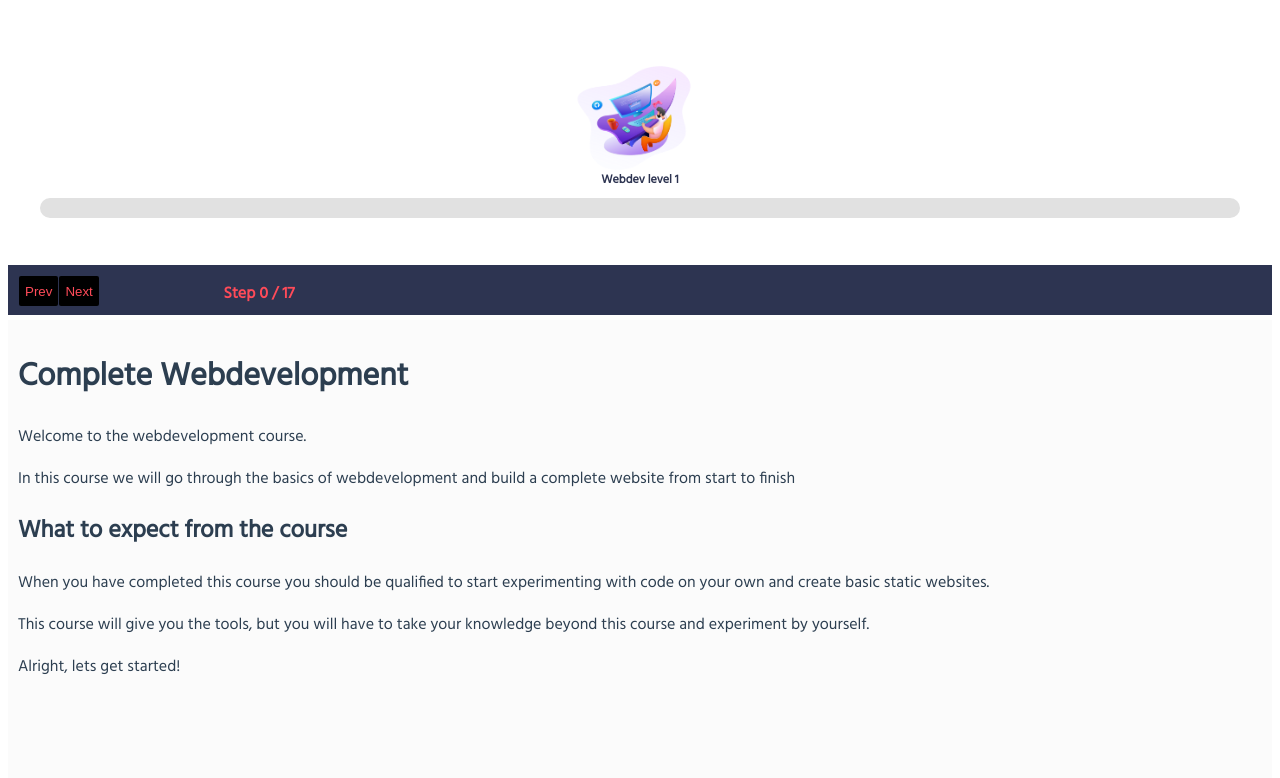
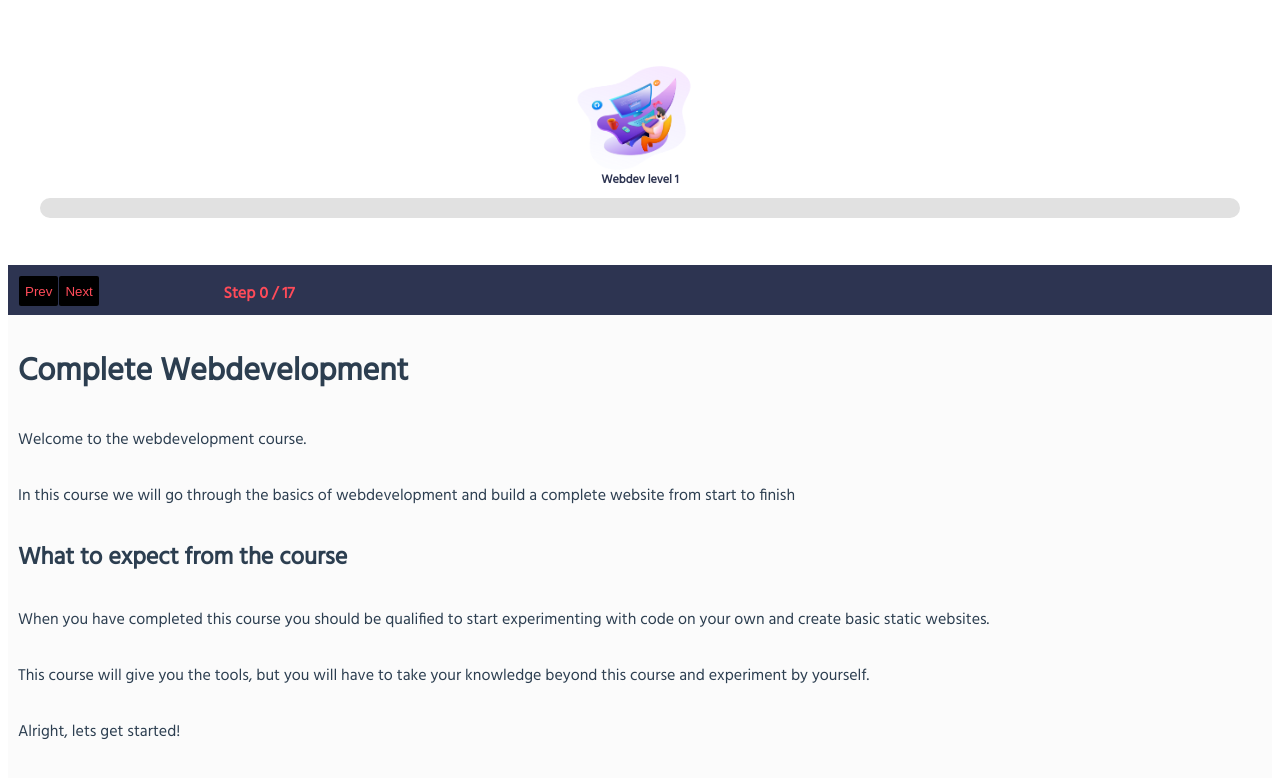
Before and after one commit to torgerious/codify, a Vue app: page /editor in a window 1280 px wide. Shown: the top 778 px of the page. Built offline with nearby package versions, Linux system fonts and the light colour scheme.

Commit message:
improve code structure

```diff
--- a/src/main.ts
+++ b/src/main.ts
@@ -1,7 +1,7 @@
 import Vue from 'vue'
 import App from './App.vue'
 import router from './router'
-import store from './store'
+import {store} from "@/store";
 // @ts-ignore
 // import VueCodemirror from 'vue-codemirror';
 // import 'codemirror/lib/codemirror.css';
--- /dev/null
+++ b/src/store/questions.ts
@@ -0,0 +1,34 @@
+import { GetterTree, MutationTree, ActionTree } from "vuex";
+
+
+export interface UserState {
+}
+
+export const enum mutationStringUser{
+}
+export const enum actionStringUser{
+
+}
+export const enum getterStringUser{
+}
+
+export const state:UserState = {
+};
+
+export const getters: GetterTree<UserState, any> = {
+};
+
+export const mutations: MutationTree<any> = {
+};
+
+export const actions: ActionTree<UserState, any> = {
+
+
+};
+
+export const questions = {
+    actions,
+    mutations,
+    getters,
+    state
+};
--- a/src/views/Editor.vue
+++ b/src/views/Editor.vue
@@ -25,11 +25,63 @@
         @Prop({default:''}) correctAnswer: string | undefined;
         @Prop({default:'text/html'}) language:string | undefined;
 
+        course = {
+            questions : [
+                {
+                    text: '<h1>Complete Webdevelopment</h1><p>Welcome to the webdevelopment course.</p><p>In this course we will go through the basics of webdevelopment and build a complete website from start to finish</p>\<h2>What to expect from the course</h2>\<p>When you have completed this course you should be qualified to start experimenting with code on your own and create basic static websites.</p>\<p>This course will give you the tools, but you will have to take your knowledge beyond this course and experiment by yourself.</p>\<p>Alright, lets get started!</p>',
+                    hasCodeChallenge: false,
+                    answer: '<p>Hello world</p>',
+                    language:'html',
+                    startCode: ''
+                },
+                {
+                    text: '<h1>Website basic concepts</h1><p>A website is basically a folder containing a lot of text files. And the URL is just a way to open those text files through the web.<p>Those text files is called HTML (Hyper text markup language) and is what we are going to start to learn first<p>HTML is what we call a markup language and is responsible for how we structure our Text, images, and input fields etc<p>Then we have a language called CSS (Cascading Style Sheets). CSS is responsible for how we style our HTML by chatext color, size, and placement of HTML elements<p>HTML and CSS is usually what every modern website on the web is using.</p>',
+                    hasCodeChallenge: false,
+                    answer: '<p>Hello world</p>',
+                    language:'html',
+                    startCode: ''
+                },
+                {
+                    text: '<h1>The HTML Paragraph tag</h1> <p>Lets begin writing some HTML code. There is a code editor to the right. You will use this editor throughout the course. When you think you have enteredthe correct code for the current step. Hit the buttton \'Run code\' to see if it is correct.</p> <p>We will begin with the HTML Paragraph tag. This is how you write text on a website. Everything between the "&lt;p&gt; &lt;p&gt;" will be rendered as text on the web</p>' +
+                        ' <p class="instructions">1. Write the following code and hit the \'Run Code\' button' +
+                        '<span class="tag">&lt;p&gt; <span class="tag-text">Hello world</span> &lt;/p&gt;</span></p> <br>',
+                    hasCodeChallenge: true,
+                    answer: '<p>Hello world</p>',
+                    language:'html',
+                    startCode: ''
+                },
+                {
+                    text: '<h1>The HTML structure tags</h1> <ul>' +
+                        '<li>The <span class="tag-blank">&lt;!DOCTYPE html&gt;</span> declaration defines this document to be HTML5 The </li>' +
+                        '<li>The <span class="tag-blank"> &lt;html&gt;</span> element is the root element of an HTML page</li>' +
+                        '<li>The <span class="tag-blank"> &lt;head&gt;</span> element contains meta information about the document</li>' +
+                        '<li>The <span class="tag-blank"> &lt;title&gt;</span> element contains meta information about the document</li>' +
+                        '<li>The <span class="tag-blank"> &lt;body&gt;</span> element contains meta information about the document</li>' +
+                        '<li>The <span class="tag-blank"> &lt;h1&gt;</span> element contains meta information about the document</li>' +
+                        '</ul>' +
+
+                        '<p class="instructions">1. Write the following ' +
+                        '<span class="tag">&lt;head&gt;&lt;/head&gt;</span>' +
+                        '<span class="tag">&lt;body&gt; <br>  ' +
+                        '<span class="indent">&lt;h1&gt;<span class="tag-text">Heading</span>&lt;/h1&gt;</span>' +
+                        '<br> &lt;/body&gt;</span>  </p>',
+                    hasCodeChallenge: true,
+                    answer: '<head></head>',
+                    language:'html',
+                    startCode: ''
+                }
+            ],
+            title:'HTML course',
+        };
+        maxStepProgress:number = 2;
+        feedbackType:string = 'success';
+        feedbackMessage:string = '';
         currentStep: number = 0;
         amountOfSteps:number = 17;
         progressWidth:number = 0;
-        code:string =  '<p>hello</p>';
-        answer:string = '<p>hello</p>';
+        code:string =  '';
+        isShowingFeedback:boolean = false;
+        // answer:string = '<p>hello</p>';
         currentAnswer:string = '';
         cmOptions = {
             // codemirror options
@@ -73,13 +125,7 @@
         }
 
         get stepHasEditor():boolean{
-            if(this.currentStep === 0){
-                return false;
-            }
-            if(this.currentStep === 1){
-                return false;
-            }
-            return true;
+            return this.course.questions[this.currentStep].hasCodeChallenge
         }
 
         runCode(incomingCode:string):void{
@@ -87,16 +133,28 @@
             this.currentAnswer = this.code;
 
             let newCode = this.code.replace(/\s/g,'');
-            let answer = this.answer.replace(/\s/g,'');
+            let answer = this.course.questions[this.currentStep].answer.replace(/\s/g,'');
 
-            console.log("newcode", newCode);
-            console.log("newcode", answer);
+            console.log("entered code", newCode);
+            console.log("answer code", answer);
+            clearTimeout();
 
             if(newCode === answer){
-                alert("they alike");
+                // alert("they alike");
+                this.feedbackMessage = "Correct!";
+                this.feedbackType = 'success';
+                this.isShowingFeedback = true;
+
+                this.currentStep = this.currentStep + 1;
+                this.maxStepProgress = this.currentStep;
+
+                setTimeout(() => {this.isShowingFeedback = false;}, 5000);
             }
             else {
-                console.log("not like")
+                this.feedbackMessage = "Not quite correct!";
+                this.feedbackType = 'fail';
+                this.isShowingFeedback = true;
+                setTimeout(() => {this.isShowingFeedback = false;}, 5000);
             }
 
         }
@@ -111,8 +169,8 @@
         }
 
         mounted(){
-            console.log('this is current codemirror object', this.codemirror)
-
+            // console.log('this is current codemirror object', this.codemirror)
+            console.log(this.course);
         }
     }
 </script>
@@ -121,6 +179,10 @@
     <div class="editor__wrapper">
         <!--<editor ref='myEditor'></editor>-->
 
+        <div v-if="isShowingFeedback" class="alert" :class="{'success': feedbackType === 'success', 'fail': feedbackType === 'fail'}">
+            <p>{{feedbackMessage}}</p>
+        </div>
+
         <progress-bar
             :progressWidth="progressWidth">
         </progress-bar>
@@ -128,7 +190,7 @@
         <div class="editor__wrapper--action">
             <div>
                 <button @click="prevStep()">Prev</button>
-                <button @click="nextStep()">Next</button>
+                <button @click="nextStep()" v-if="currentStep !== maxStepProgress">Next</button>
                 <p>Step {{currentStep}} / {{amountOfSteps}}</p>
             </div>
             <div>
@@ -144,6 +206,7 @@
             <html-course
                     @next-step="nextStep"
                     @prev-step="prevStep"
+                    :questions="course.questions"
                     :currentStep="currentStep">
             </html-course>
         </div>
@@ -169,6 +232,24 @@
 
 <style lang="scss" scoped>
 
+    .success{
+        background:greenyellow;
+        color:darkblue;
+    }
+    .fail{
+        color:darkred;;
+        background:red;
+    }
+
+    .alert{
+        width:200px;
+        border-radius: 30px;
+        height: 35px;
+        position: fixed;
+        right: 20px;
+        top:20px;
+        transition: 0.4s;
+    }
 
 
     .maximize{
@@ -194,7 +275,7 @@
             width: 100%;
             background: #2d3451;
             box-sizing: border-box;
-            margin-bottom: -4px;
+            margin-bottom: -9px;
             div{
                 button:nth-child(2n+0){
                     margin: 11px -10px;
--- a/src/views/tutorials/webdevelopment/html/HtmlCourse.vue
+++ b/src/views/tutorials/webdevelopment/html/HtmlCourse.vue
@@ -18,6 +18,8 @@
 
         export default class HtmlCourse extends Vue {
             @Prop({default:0}) currentStep: number | undefined;
+            @Prop({default:0}) questions: number | undefined;
+
 
             nextStep(event:any):void{
                 this.$emit('next-step', event);
@@ -36,37 +38,42 @@
     <template>
         <div class="description">
 
-            <div class="description--step" v-if="currentStep === 0">
-                <h1>Complete Webdevelopment</h1>
-                <p>Welcome to the webdevelopment course.</p>
-                <p>In this course we will go through the basics of webdevelopment and build a complete website from start to finish</p>
-                <h2>What to expect from the course</h2>
-                <p>When you have completed this course you should be qualified to start experimenting with code on your own and create basic static websites.</p>
-                <p>This course will give you the tools, but you will have to take your knowledge beyond this course and experiment by yourself.</p>
-                <p>Alright, lets get started!</p>
+            <div class="description--step"  v-if="currentStep === i" v-for="(question, i) in questions" :key="i">
+                <div  v-html="question.text"></div>
             </div>
-            <div class="description--step" v-if="currentStep === 1">
-                <h1>Website basic concepts</h1>
-                <p>A website is basically a folder containing a lot of text files. And the URL is just a way to open those text files through the web. </p>
-                <p>Those text files is called HTML (Hyper text markup language) and is what we are going to start to learn first.</p>
-                <p>HTML is what we call a markup language and is responsible for how we structure our Text, images, and input fields etc.</p>
-                <p>Then we have a language called CSS (Cascading Style Sheets). CSS is responsible for how we style our HTML by changing
-                text color, size, and placement of HTML elements.</p>
-                <p>HTML and CSS is usually what every modern website on the web is using.</p>
-                <br>
-                <p>HTML is what we call a markup language and is responsible for how we structure our Text, images, and input fields etc.</p>
-                <p>Then we have a language called CSS (Cascading Style Sheets). CSS is responsible for how we style our HTML by changing
-                    text color, size, and placement of HTML elements.</p>
-                <p>HTML and CSS is usually what every modern website on the web is using.</p>
-            </div>
+
         </div>
+
     </template>
 
 //************************************************************************************
 //* Css ******************************************************************************
 //************************************************************************************
 
-    <style scoped lang="scss">
+    <style  lang="scss">
+        .indent{
+            margin-left: 20px;
+        }
+        .instructions{
+            font-weight: bold;
+        }
+        .tag-text{
+            color:white;
+        }
+        .tag-blank{
+            color: #ff4b59;
+        }
+
+        .tag{
+            background: #292d3e;
+            color: #ff4b59;
+            padding: 2px 9px;
+            width: 100%;
+            float: left;
+            box-sizing: border-box;
+            font-weight: normal;
+        }
+
         .description{
             width: 100%;
             height: 550px;
@@ -84,6 +91,9 @@
                 padding:10px;
                 box-sizing: border-box;
                 overflow-y: scroll;
+                p{
+                    margin: 30px 0;
+                }
             }
         }
 
```
Also changed, not shown: src/store/index.ts (+6 -9 lines).
